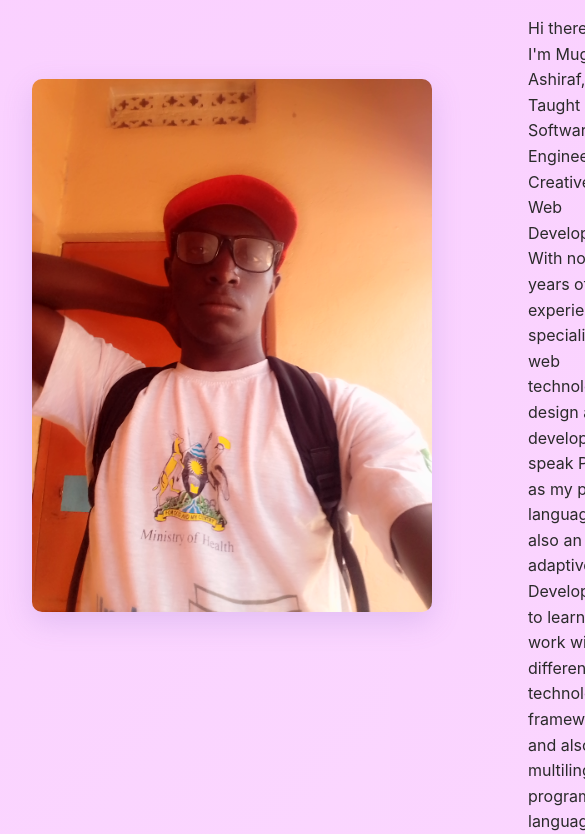
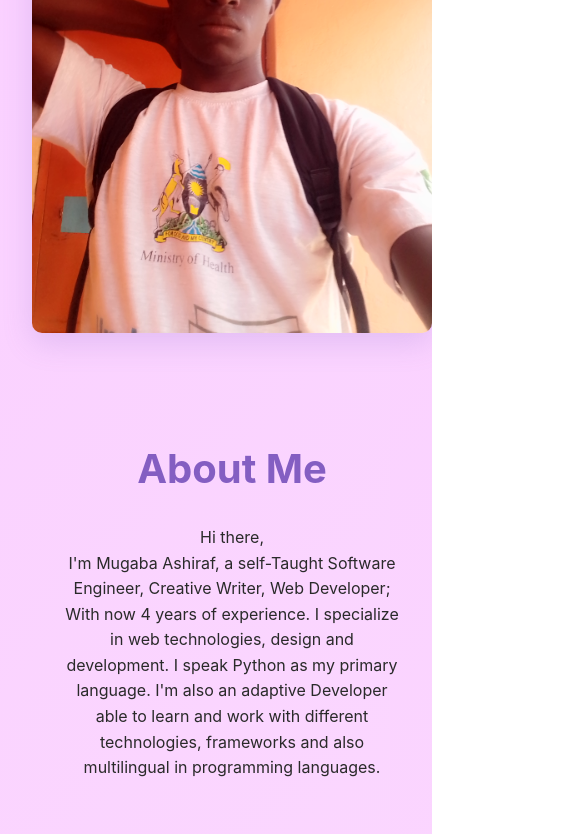
Before and after one commit to Arsey-Tracy/ArseyPortfolio1, a plain HTML site: page index.html in a window 390 px wide. Shown: the part 364-1198 px from the top of the page, 585 px wide, since content can reach past the window. Drawn offline with Linux system fonts and the light colour scheme.

Commit message:
Fixed the hero section

```diff
--- a/styles.css
+++ b/styles.css
@@ -462,7 +462,11 @@ body {
     .nav__close-btn:hover{
         transform: rotate(90deg);
     }
-
+    .hero__section{
+        grid-template-columns: 1fr;
+        text-align: center;
+        padding-top: 6rem;
+    }
 
     .skills__grid,
     .projects__grid,
```
